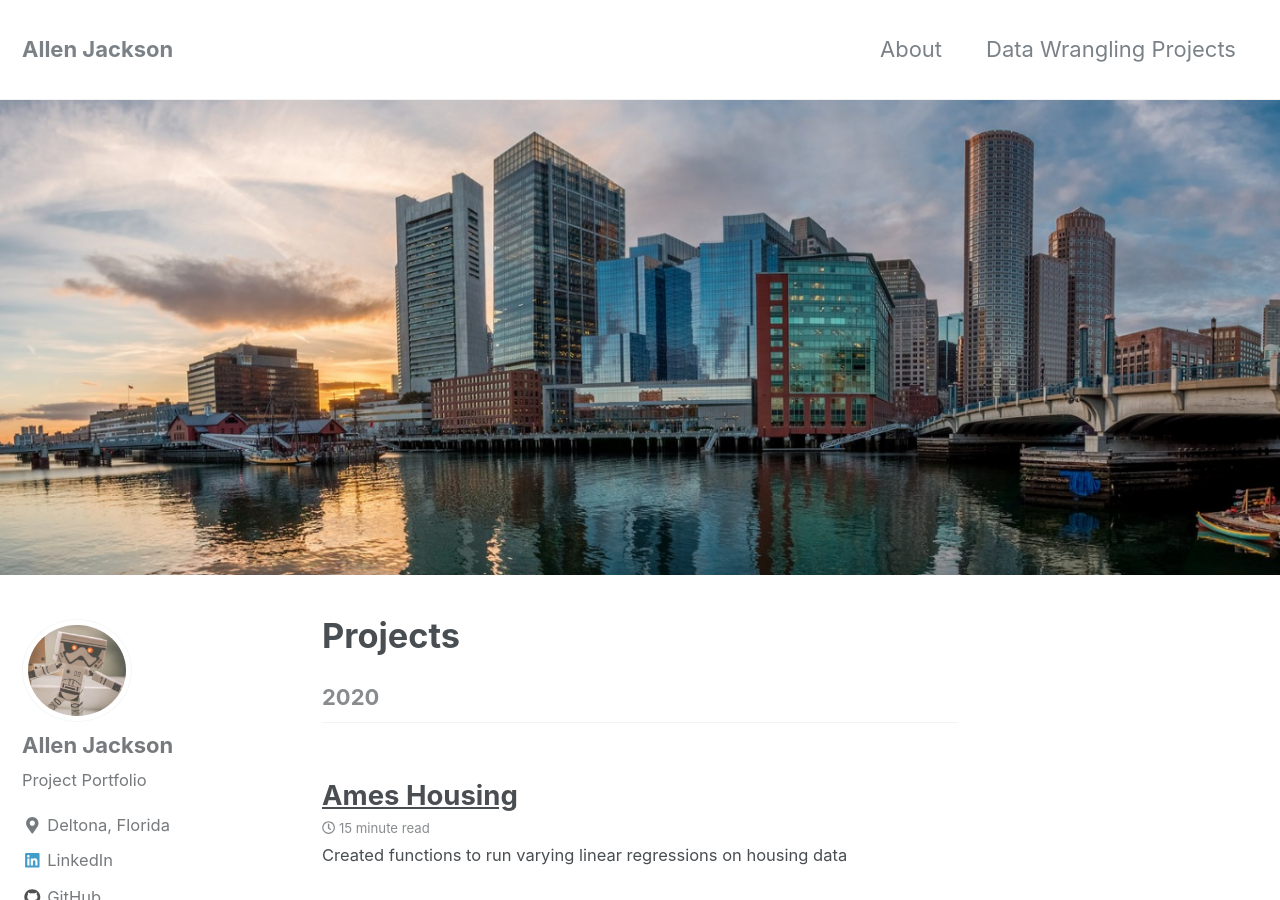
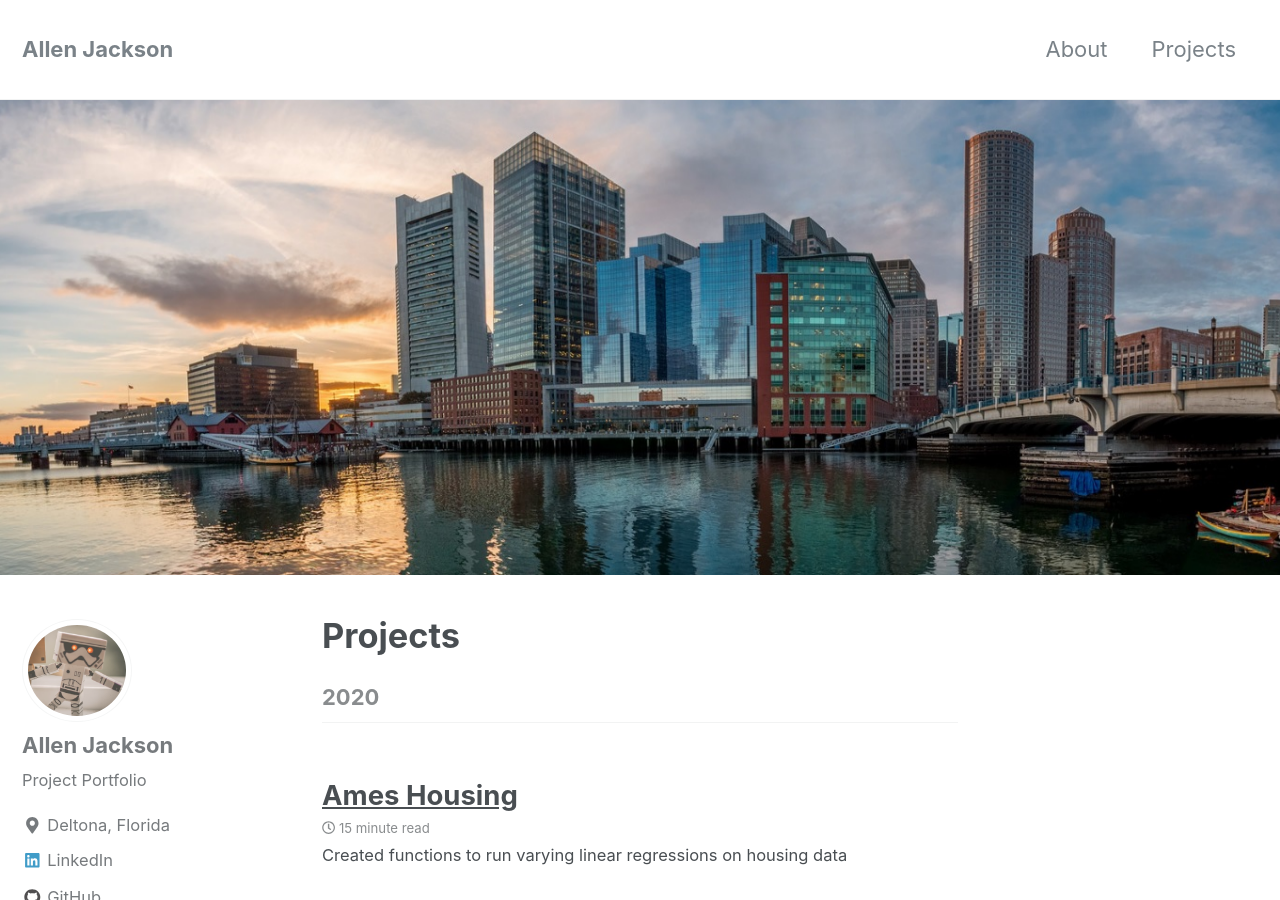
Before and after one commit to Nella796/Nella796.github.io, a Jekyll site: the page built from _pages/machinelearning.md, in a window 1280 px wide and 900 px high. Built offline with Jekyll 4.4.1, drawn with Linux system fonts in a browser that asks for light colours; nearby versions of some CDN libraries.

Commit message:
changing permalink and navigation to change datawrangling into projects

```diff
--- a/_data/navigation.yml
+++ b/_data/navigation.yml
@@ -2,8 +2,8 @@
 main:
   - title: "About"
     url: /about/
-  - title: "Data Wrangling Projects"
-    url: /data-wrangling/
+  - title: "Projects"
+    url: /Projects/
   # - title: "About"
   #   url: https://mmistakes.github.io/minimal-mistakes/about/
   # - title: "Sample Posts"
--- a/_pages/machinelearning.md
+++ b/_pages/machinelearning.md
@@ -1,6 +1,6 @@
 ---
 layout: posts
-permalink: /data-wrangling/
+permalink: /Projects/
 title: "Projects"
 author_profile: true
 header:
```
